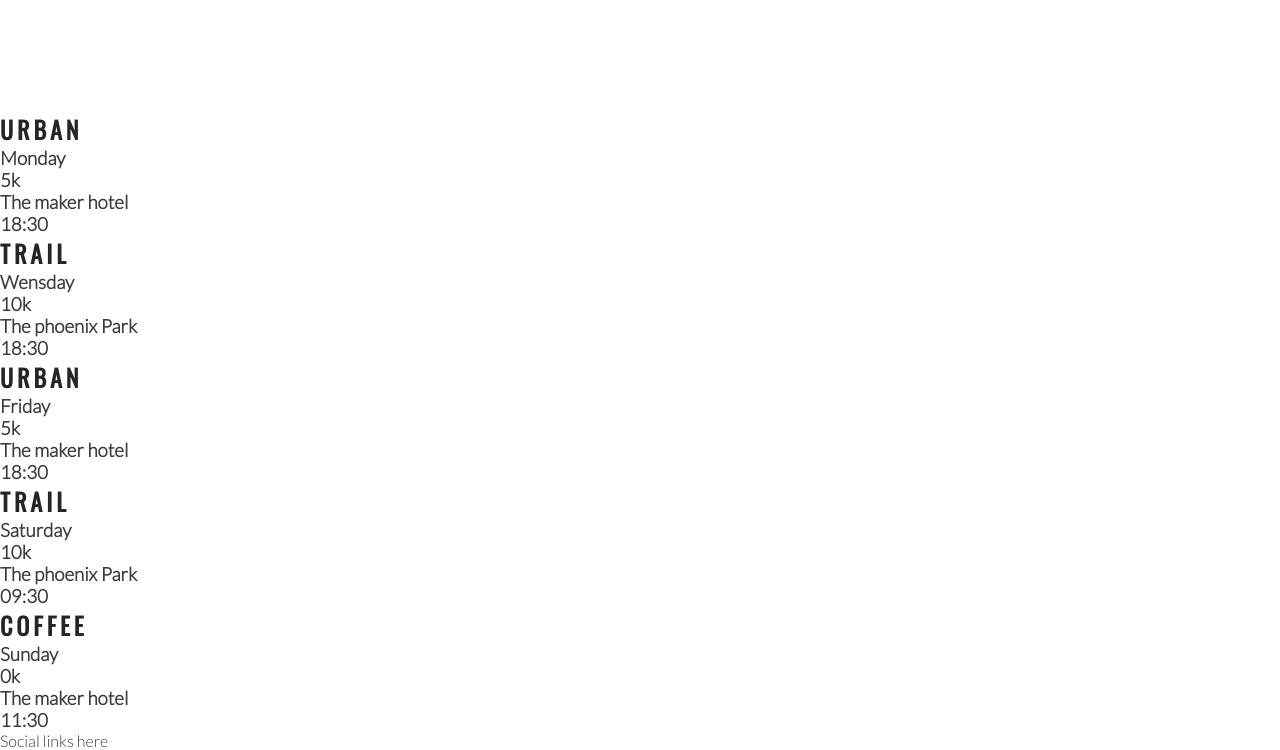
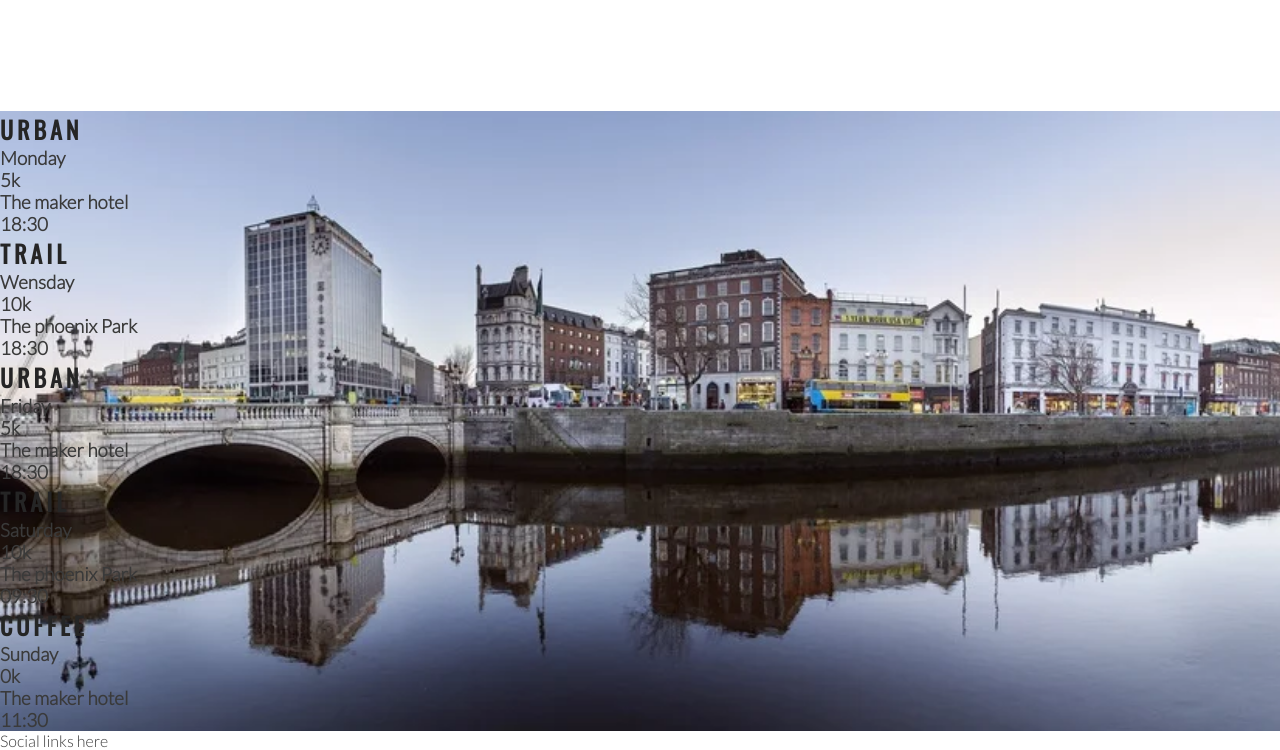
Before and after one commit to Arminas19/love-running, a plain HTML site: page index.html in a window 1280 px wide. Shown: the part 1184-1934 px from the top of the page. Drawn offline with nearby package versions, Linux system fonts and the light colour scheme.

Commit message:
add background image to times section

```diff
--- a/assets/css/style.css
+++ b/assets/css/style.css
@@ -163,3 +163,12 @@ hr{
     height: 100%;
     border-radius: 50%;
 }
+#Times{
+    background-image: url('../css/images/dublin-city.webp');
+    background-repeat: no-repeat;
+    background-size: cover;
+    background-position: center;
+    width: 100%;
+    overflow: hidden;
+
+}
--- a/index.html
+++ b/index.html
@@ -77,7 +77,7 @@
             </div>>
         </div>
     </section>
-    <section>
+    <section id= "Times">
         <div>
             <h2> Urban </h2>
             <h3> Monday </h3>
```
Also changed, not shown: assets/css/images/dublin-city.webp (added).
